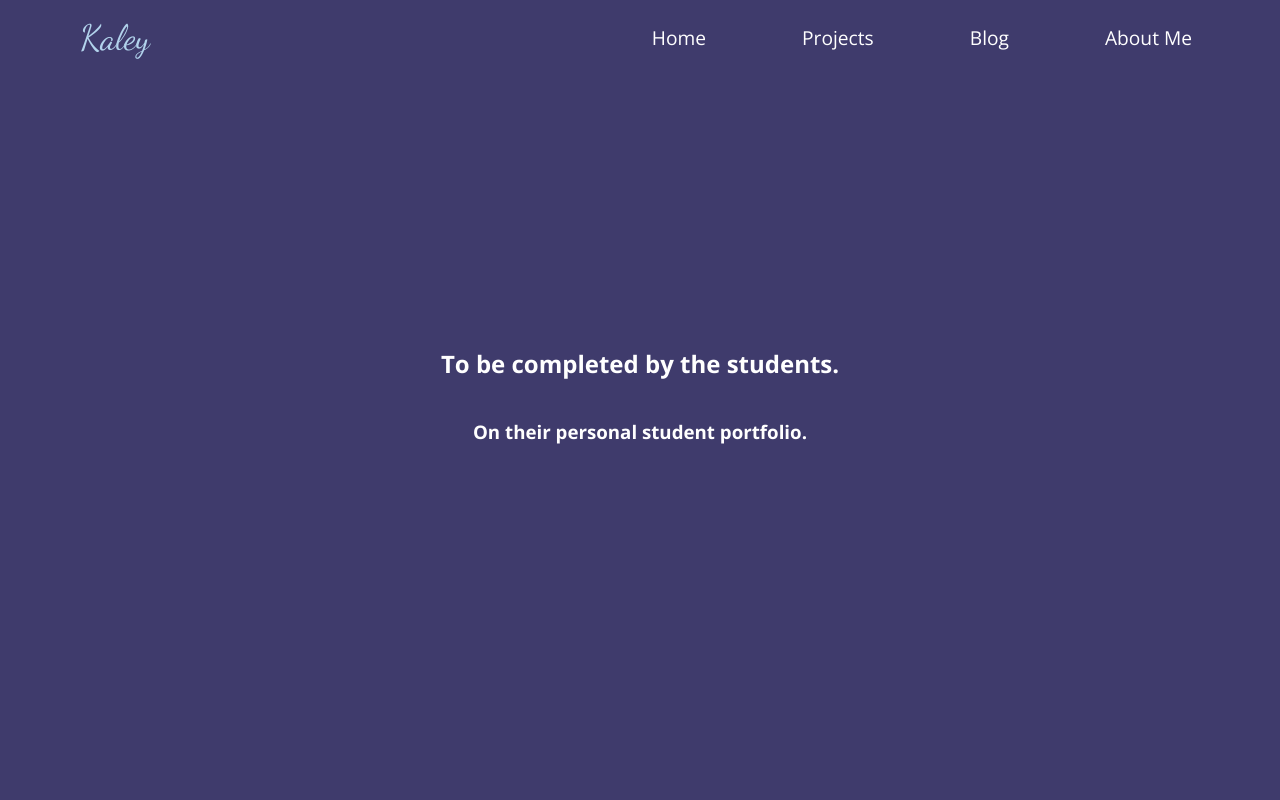
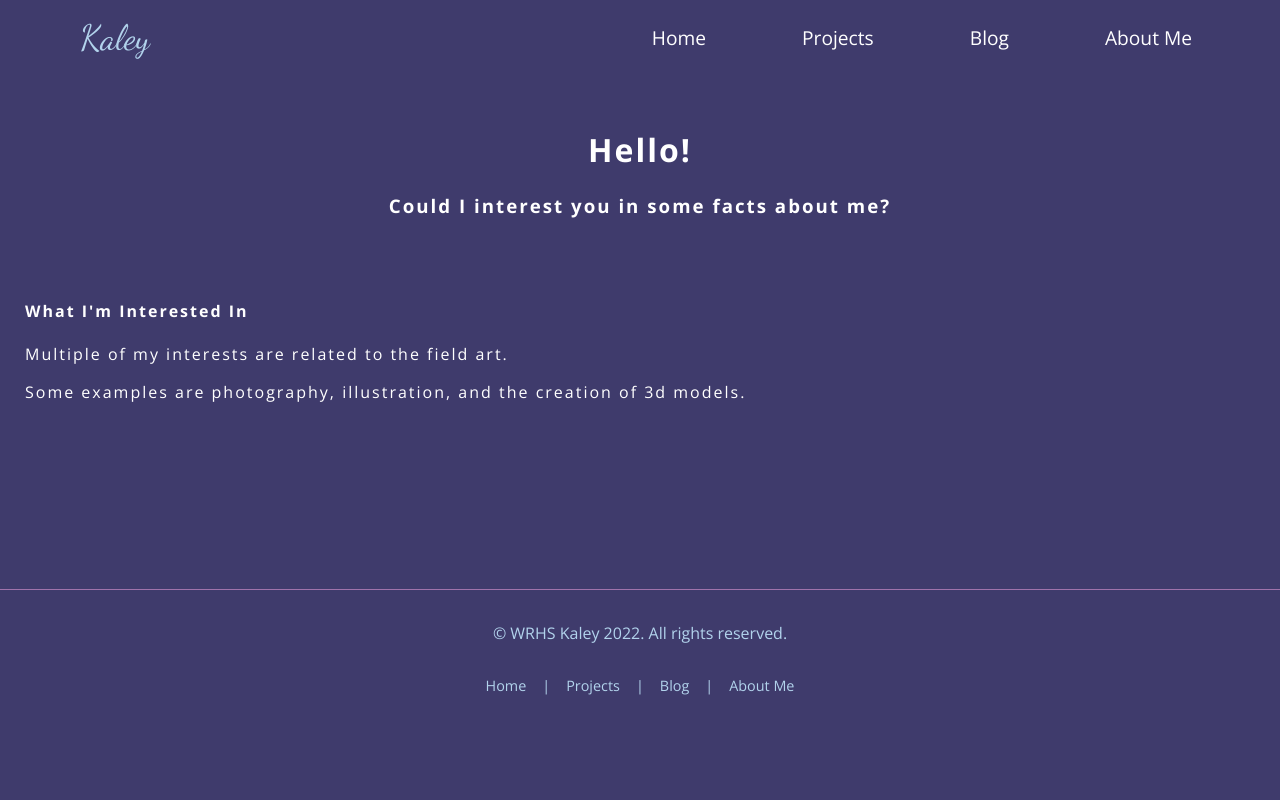
Before and after one commit to CSF2223/KaleyF, a plain HTML site: page aboutMe.html in a window 1280 px wide. Shown: the top 800 px of the page. Drawn offline with nearby package versions, Linux system fonts and the light colour scheme.

Commit message:
Adding to About Me

```diff
--- a/aboutMe.html
+++ b/aboutMe.html
@@ -31,12 +31,22 @@
         </div>  <!-- close navbar links class -->
     </nav>  <!-- close navbar class -->
 
-    <section class="filler">
-        <h1>To be completed by the students.</h1>
-        <h3>On their personal student portfolio.</h3>
+    <!-- AboutMe Header -->
+    <header class="aboutMeHeader">
+        <h1>Hello!</h1>
+        <h3>Could I interest you in some facts about me?</h3>
+    </header>
+    <!-- Close AboutMe Header -->
+
+    <!-- Filler Paragraph 1 -->
+    <section class="fillerParagraph">
+        <h4>What I'm Interested In</h4>
+        <p>Multiple of my interests are related to the field art.</p>
+        <p>Some examples are photography, illustration, and the creation of 3d models.</p>
+        <p></p>
 
     </section>
-
+    <!-- Close Filler Paragraph 1 -->
 
 
     <footer>
--- a/style.css
+++ b/style.css
@@ -168,8 +168,25 @@ footer {
 }
 
 
+.aboutMeHeader {
+    margin: 1.5rem 3rem;
+    text-align: center;
+    padding: 0.5rem;
+    letter-spacing:2px;
+}
 
+.fillerParagraph {
+    margin: 1.5rem 3rem;
+    text-align: left;
+    padding: 0.5rem;
+    letter-spacing: 2px;
+}
 
+.fillerParagraph {
+    border: 8px white;
+    padding: 10px;
+    margin: 15px;
+}
 
 
 
```
